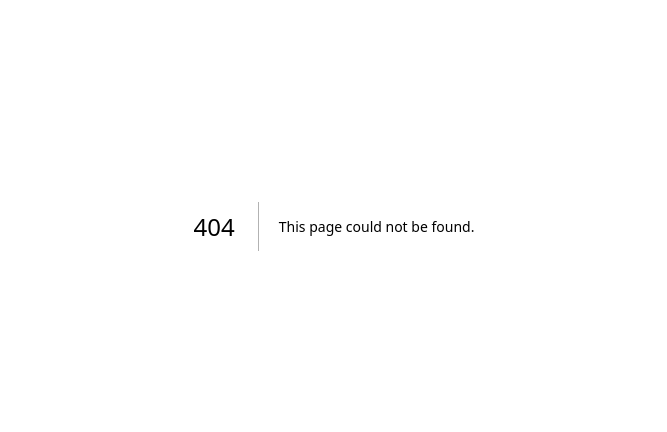
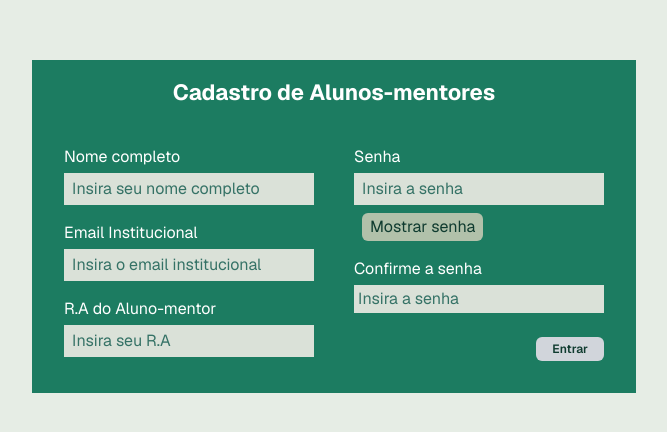
Before and after one commit to sofiahernandes/Projeto1, a Next.js app: page /Cadastro in a window 1280 px wide. Before the commit this address had no page. Shown: the part 174-606 px from the top of the page, without its empty margins (306-973 px from the left). Built offline with nearby package versions, Linux system fonts and the light colour scheme.

Commit message:
cadastro
#4
página de cadastro dos alunos mentores!

```diff
--- /dev/null
+++ b/app/Cadastro/page.tsx
@@ -0,0 +1,96 @@
+'use client';
+import React from 'react';
+export default function Cadastro() {
+  const handleSubmit = (e: React.FormEvent) => {
+    e.preventDefault();
+    console.log("Formulário enviado");
+  };
+
+  return (
+
+    <div className="bg-[#e6ede5] min-h-screen flex items-center justify-center p-6">
+      <div className="bg-[#1C7C61] ">
+        <h1 className=" flex justify-center m-4 font-bold text-[#fff] text-[22px] mb-1">Cadastro de Alunos-mentores</h1>
+      <form  onSubmit={handleSubmit} className="p-8 max-w-4xl w-full text-white grid grid-cols-1 md:grid-cols-2 gap-x-10 gap-y-4">
+
+                   {/*Container Esquerda*/ }
+         <div className='flex flex-col space-y-4'>
+             <div className="text-base">
+              Nome completo
+              <input
+                id="nome"
+                name="nome"
+                type="text"
+                placeholder='Insira seu nome completo'
+                className=" flex mt-1 w-[250px] bg-[#dae1d8] text-[#000] px-2 py-1 focus:outline-none placeholder-[#357266]"
+              />
+            </div>
+
+            < div className="text-base ">
+              Email Institucional
+              <input
+                id="email"
+                name="email"
+                type="email"
+                placeholder="Insira o email institucional"
+                className="flex mt-1 w-[250px]  bg-[#dae1d8] text-[#000] px-2 py-1 focus:outline-none placeholder-[#357266]"
+              />
+            </div>
+
+            <div className="text-base">
+              R.A do Aluno-mentor
+              <input
+                id="ra"
+                name="ra"
+                type="text"
+                placeholder="Insira seu R.A"
+                className=" flex mt-1 w-[250px] bg-[#dae1d8] text-[#000] px-2 py-1 text-base focus:outline-none placeholder-[#357266]"
+              />
+            </div>
+      </div>
+      {/*Container Direita*/ }
+        <div className="text-xs text-white flex flex-col space-y-4">
+             <div className="text-base">
+              Senha
+                  <input
+                    id="senha"
+                    name="senha"
+                    type="password"
+                    placeholder="Insira a senha"
+                    className="flex flex-col mt-1 w-[250px] bg-[#dae1d8] text-[#000] px-2 py-1 focus:outline-none placeholder-[#357266]"
+                  />
+                    <button
+                        type="button"
+                        className="bg-[#b1c1aa] text-[#0f3b2f] ml-2 px-2 py-0.5 rounded-sm font-normal mt-2"
+                        onClick={() => {
+                          const senhaInput = document.getElementById('senha') as HTMLInputElement;
+                          if (senhaInput) {
+                            senhaInput.type = senhaInput.type === 'password' ? 'text' : 'password';
+                          }
+                          {senhaInput ? "Ocultar" : "Mostrar"}
+                        }} > Mostrar senha </button>
+                </div>
+
+              <div className="text-base flex flex-col">
+                Confirme a senha
+                <input
+                  id="confirme-senha"
+                  name="confirme-senha"
+                  type="password"
+                  placeholder="Insira a senha"
+                  className=" flex flex-col  w-[250px] mt-1 bg-[#dae1d8] text-[#1b6e56] px-1 py-0.5 focus:outline-none placeholder-[#357266]"
+                />
+              </div>
+                  <div className="flex items-end justify-end">
+                    <button
+                      type="submit"
+                      className="bg-[#d1d5db] text-[#0f3b2f] font-semibold px-4 py-1 rounded-sm mt-2"
+                    > Entrar
+                    </button>
+                 </div>
+        </div>
+      </form>
+    </div>
+    </div>
+  );
+}
```
